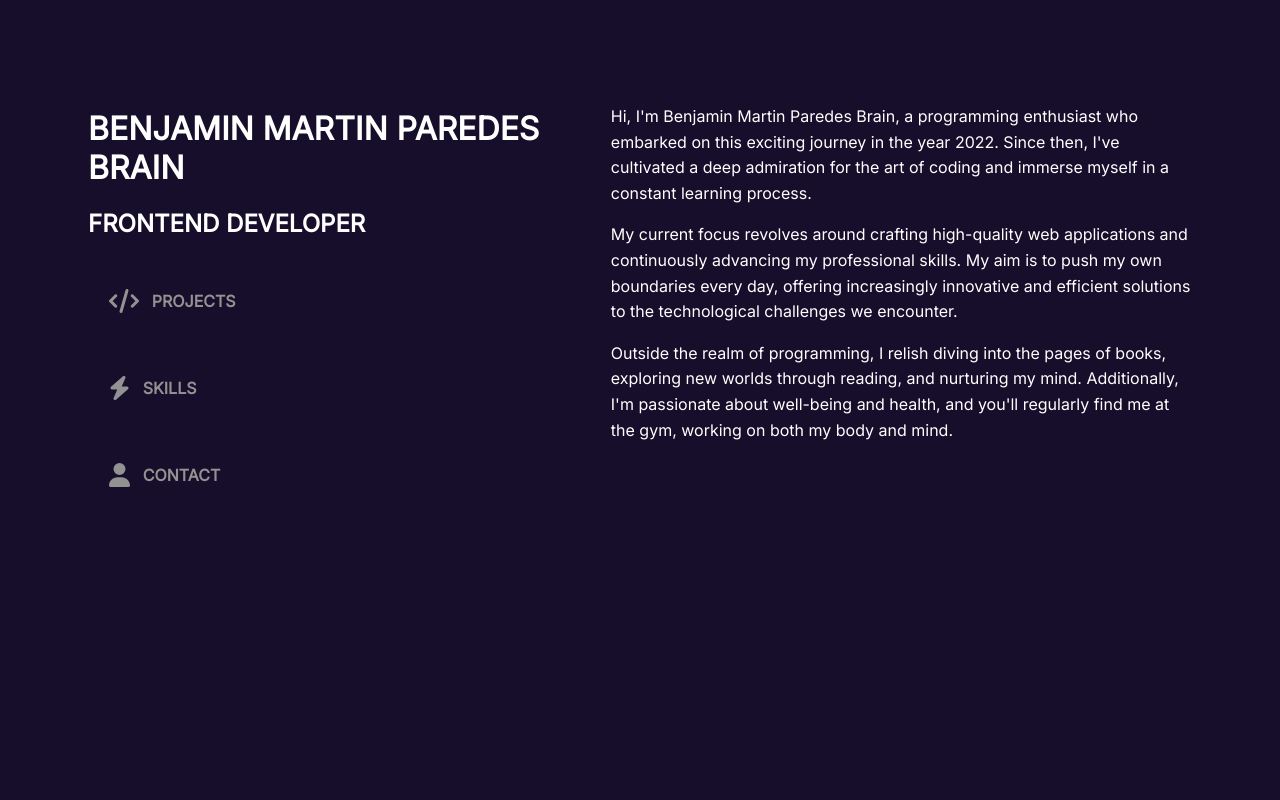
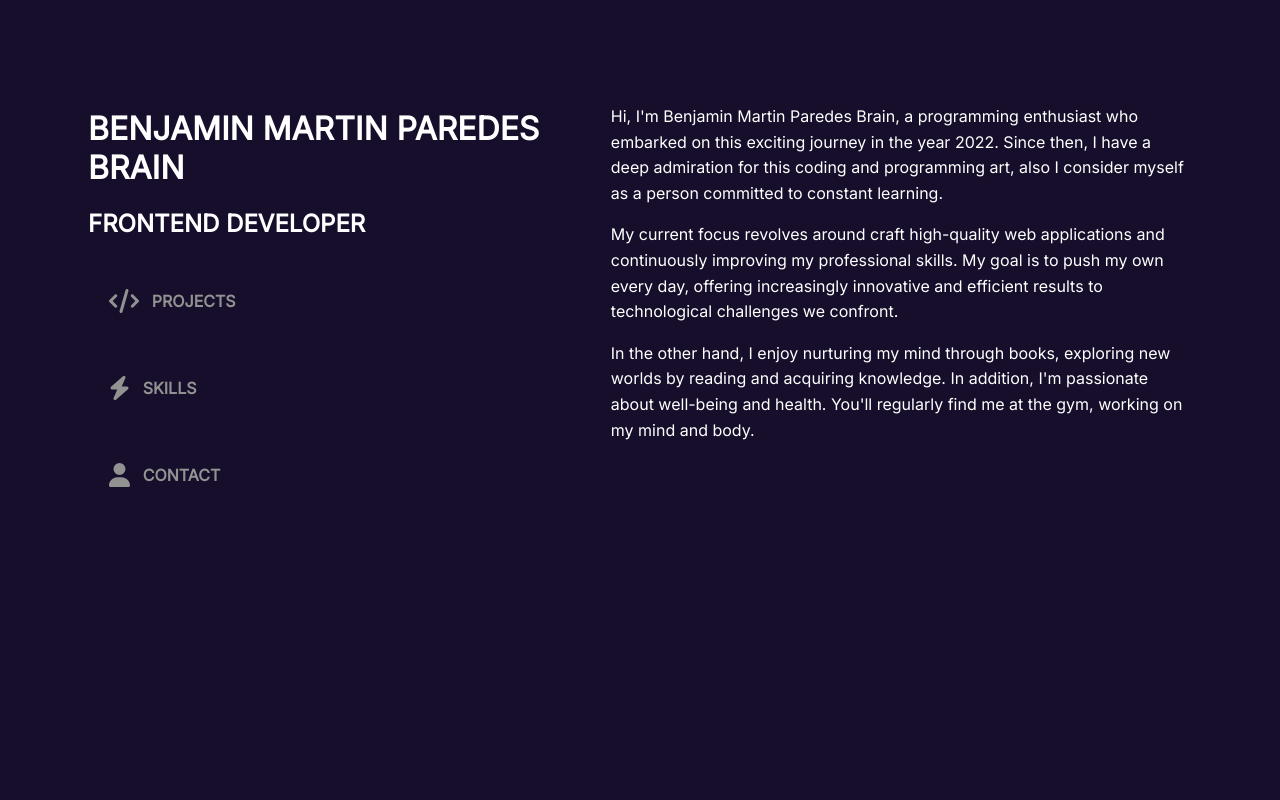
Before and after one commit to Benjamin-Paredes-Brain/PORTFOLIO-REACT, a React (Vite) app: page / in a window 1280 px wide. Shown: the top 800 px of the page. Built offline with nearby package versions, Linux system fonts and the light colour scheme.

Commit message:
about home

```diff
--- a/src/Components/Home/Home.jsx
+++ b/src/Components/Home/Home.jsx
@@ -15,9 +15,9 @@ export const Home = () => {
 
 
                 <div className="about_container">
-                    <p className="about">Hi, I'm Benjamin Martin Paredes Brain, a programming enthusiast who embarked on this exciting journey in the year 2022. Since then, I've cultivated a deep admiration for the art of coding and immerse myself in a constant learning process.</p>
-                    <p className="about">My current focus revolves around crafting high-quality web applications and continuously advancing my professional skills. My aim is to push my own boundaries every day, offering increasingly innovative and efficient solutions to the technological challenges we encounter.</p>
-                    <p className="about">Outside the realm of programming, I relish diving into the pages of books, exploring new worlds through reading, and nurturing my mind. Additionally, I'm passionate about well-being and health, and you'll regularly find me at the gym, working on both my body and mind.</p>
+                    <p className="about">Hi, I'm Benjamin Martin Paredes Brain, a programming enthusiast who embarked on this exciting journey in the year 2022. Since then, I have a deep admiration for this coding and programming art, also I consider myself as a person committed to constant learning.</p>
+                    <p className="about">My current focus revolves around craft high-quality web applications and continuously improving my professional skills. My goal is to push my own every day, offering increasingly innovative and efficient results to technological challenges we confront.</p>
+                    <p className="about">In the other hand, I enjoy nurturing my mind through books, exploring new worlds by reading and acquiring knowledge. In addition, I'm passionate about well-being and health. You'll regularly find me at the gym, working on my mind and body.</p>
                 </div>
 
 
```
